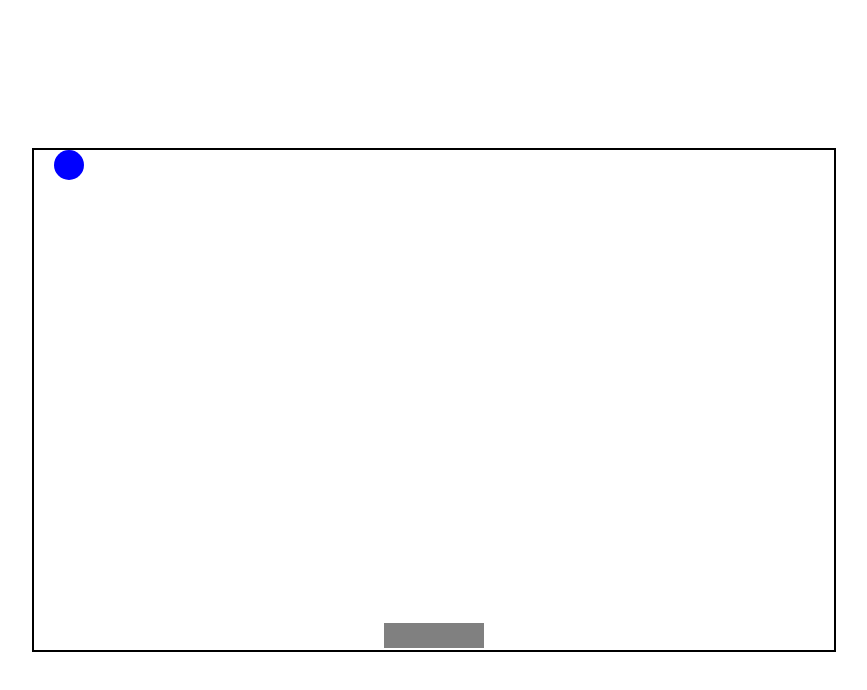
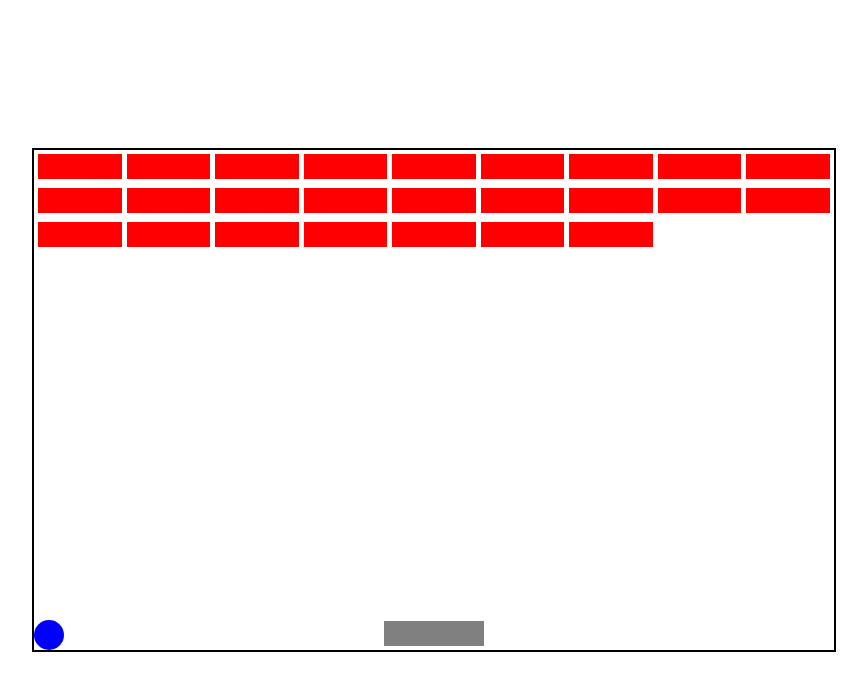
Before and after one commit to thisisharsh7/js-games, a plain HTML site: page Smash-Game/index.html in a window 1280 px wide. Shown: the whole page, without its empty margins (206-1073 px from the left). Drawn offline with Linux system fonts and the light colour scheme.

Commit message:
code added

```diff
--- a/Smash-Game/app.js
+++ b/Smash-Game/app.js
@@ -2,7 +2,21 @@ const board = document.getElementById('board')
 const boardW = 800
 const boardh = 500
 const balld = 30
+const uBlockW = 100
 const userStart = 350
+
+const cblocks = document.createElement('div')
+cblocks.classList.add('cBlocks')
+
+for(let i = 0 ;i<25;i++){
+    const block = document.createElement('div')
+    block.classList.add('cBlock')
+    cblocks.appendChild(block)
+}
+
+board.appendChild(cblocks)
+
+
 
 const ball = document.createElement('div')
 ball.classList.add('ball')
@@ -12,24 +26,8 @@ const user = document.createElement('div')
 user.classList.add('uBlock')
 board.appendChild(user)
 user.style.left = userStart+'px' //starting pos of block
-user.addEventListener('keydown',moveUser)
-
-
-function moveUser(e){
-    switch(e.key){
-        case 'ArrowLeft':
-            if(userStart>0){
-                userStart -= 10
-                user.style.left = userStart+'px'
-            }
-            break;
-    }
-}
-
 
 
 function move(){
-    ball.style.left='20px'
+    console.log('hey')
 }
-
-move()
--- a/Smash-Game/style.css
+++ b/Smash-Game/style.css
@@ -22,11 +22,28 @@ body{
     height: 30px;
     background-color: blue;
     border-radius: 50%;
+    bottom: 0;
 }
-.uBlock{
+
+.uBlock , .cBlock{
     position: absolute;
     width: 100px;
     height: 25px;
     background-color:gray;
-    bottom: 2px;
+    bottom: 4px;
 }
+.cBlock{
+    width: 83.5px;
+    position: relative;
+    background-color:red;
+    margin-top: 4px;
+}
+.cBlocks{
+    position: absolute;
+    top:4px;
+    left:4px;
+    right: 4px;
+    display: flex;
+    flex-wrap: wrap;
+    gap: 5px;
+}
```
